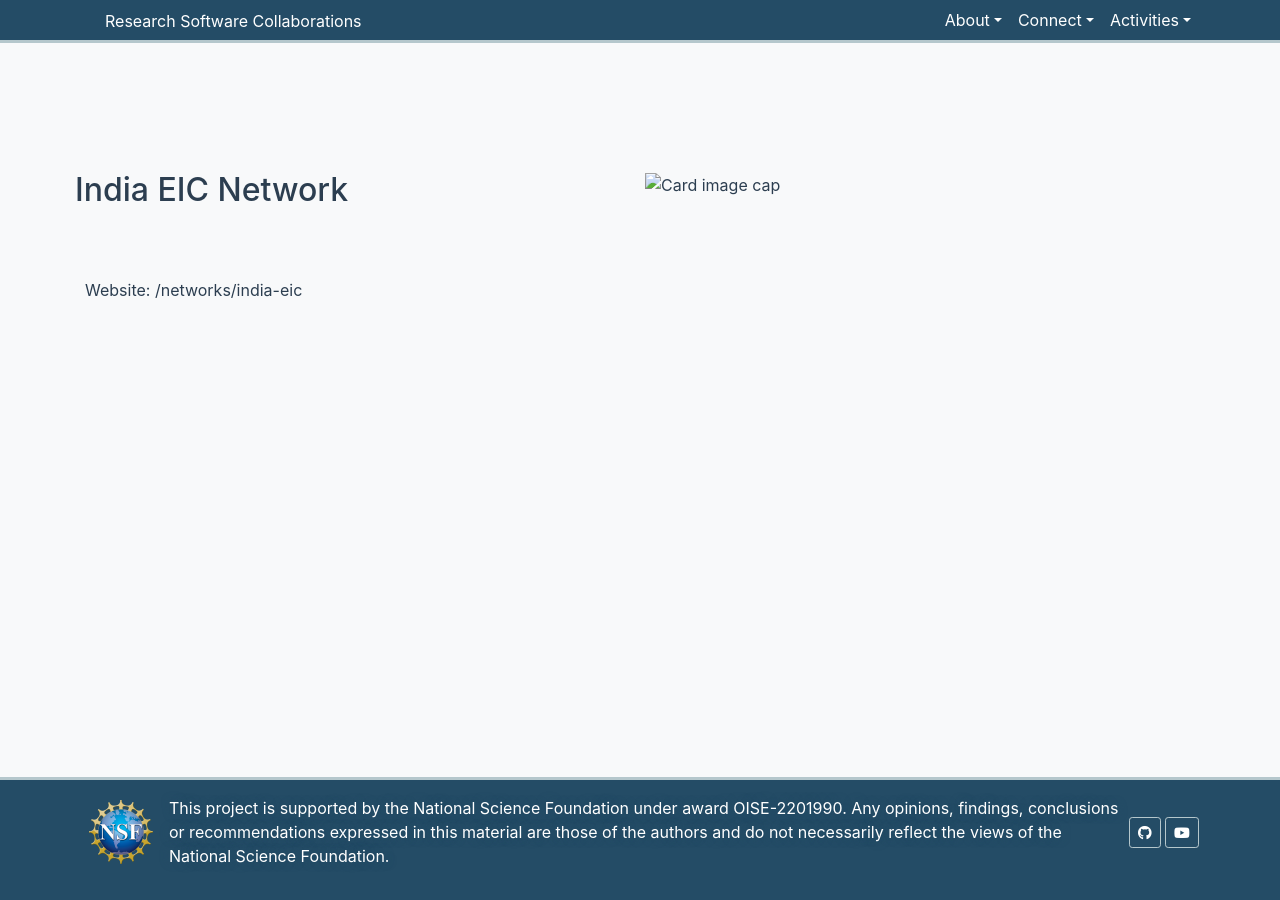
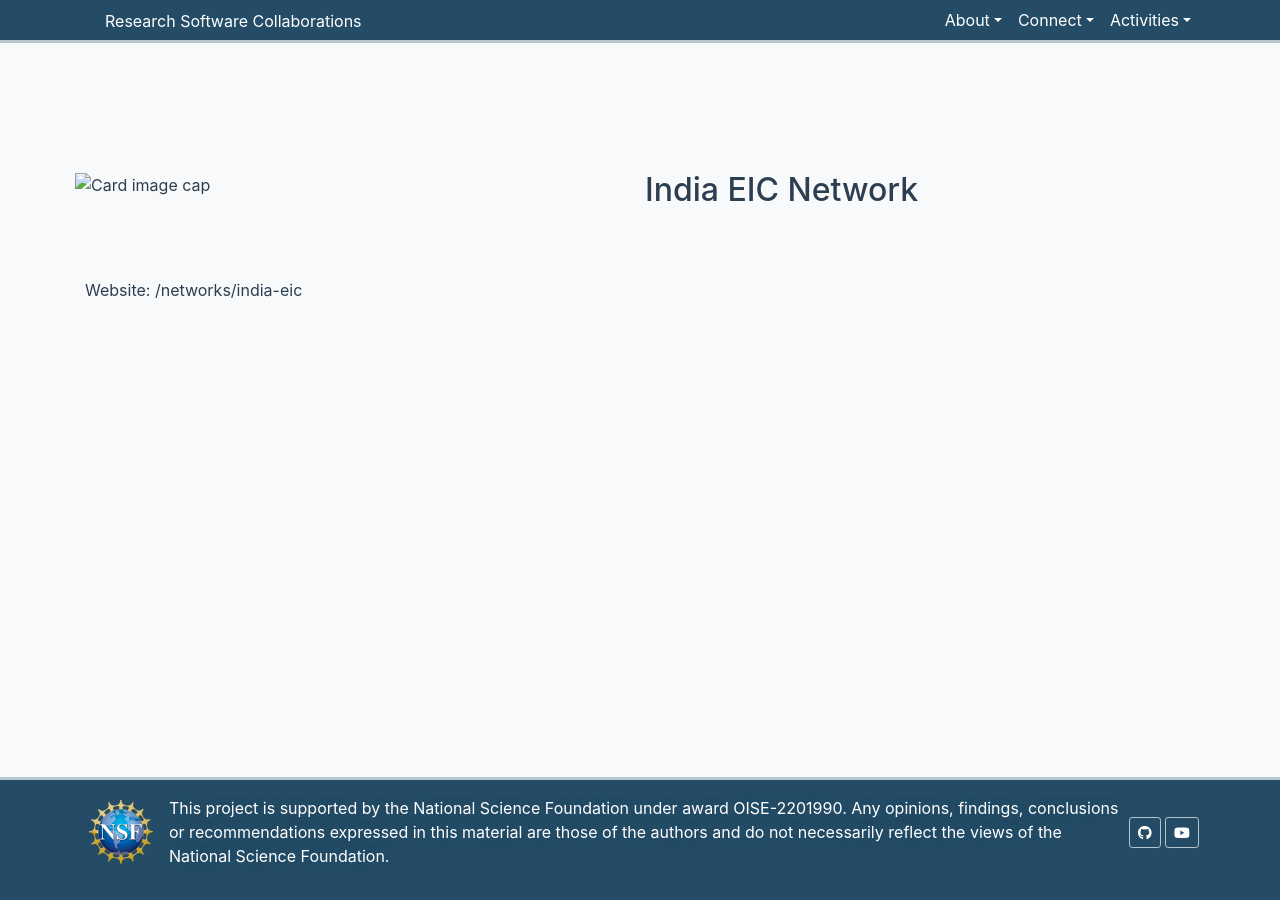
Before and after one commit to research-software-collaborations/research-software-collaborations.github.io, a Jekyll site: the page built from _networks/india-eic.md, in a window 1280 px wide. Built offline with Jekyll 4.4.1, drawn with Linux system fonts in a browser that asks for light colours; cached includes are drawn as plain includes.

Commit message:
add logo then title

```diff
--- a/_layouts/network.html
+++ b/_layouts/network.html
@@ -7,10 +7,10 @@
 
 <div class="row" style="display: flex; margin-bottom: 3.5em; margin-top: 3.5em;">
   <div class="mainpage-sidebar mainpage-container" style="border: 0px solid white; padding: 5px">
-  <h2>{{ page.title }}</h2>
+  <img style="height: 85px;" src="{{page.logo}}" alt="Card image cap">
   </div>
   <div class="mainpage-sidebar mainpage-container" style="border: 0px solid white; padding: 5px">
-  <img style="height: 85px;" src="{{page.logo}}" alt="Card image cap">
+  <h2>{{ page.title }}</h2>
   </div>
 </div>
 
```
